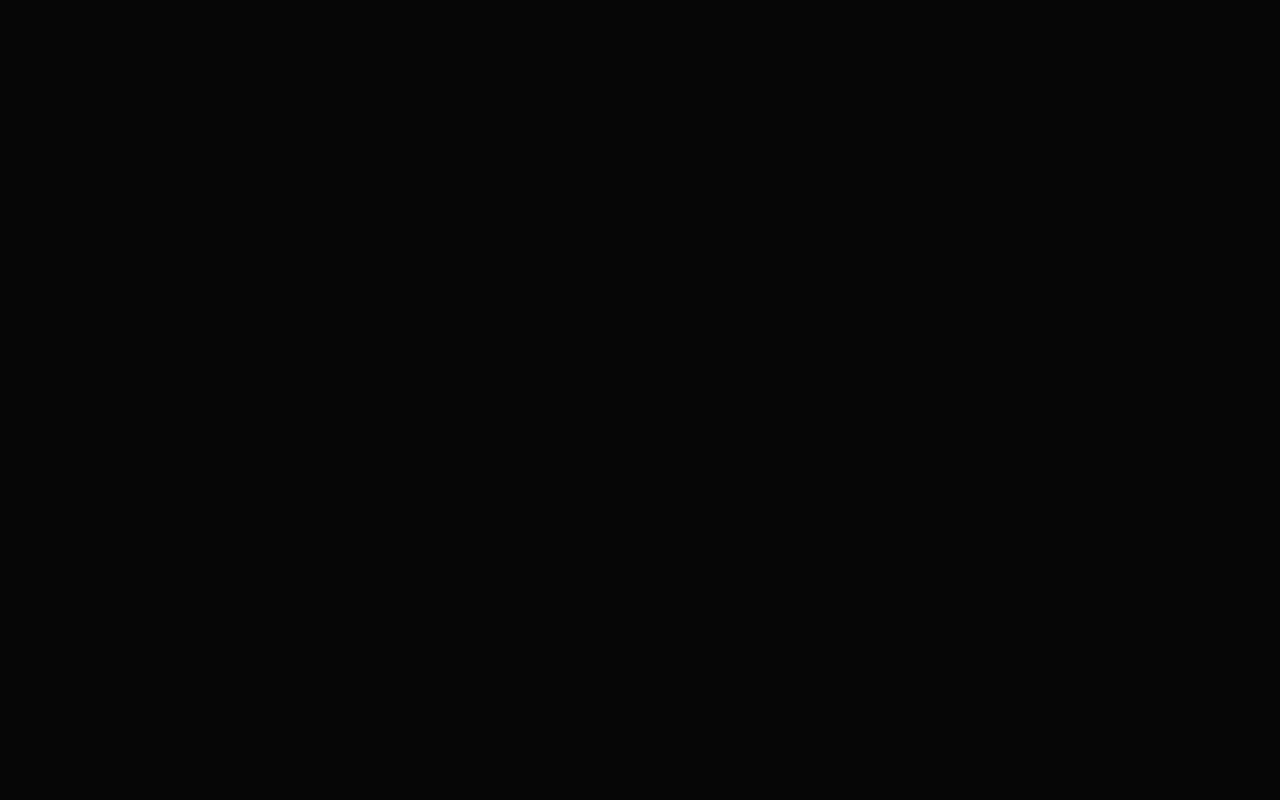
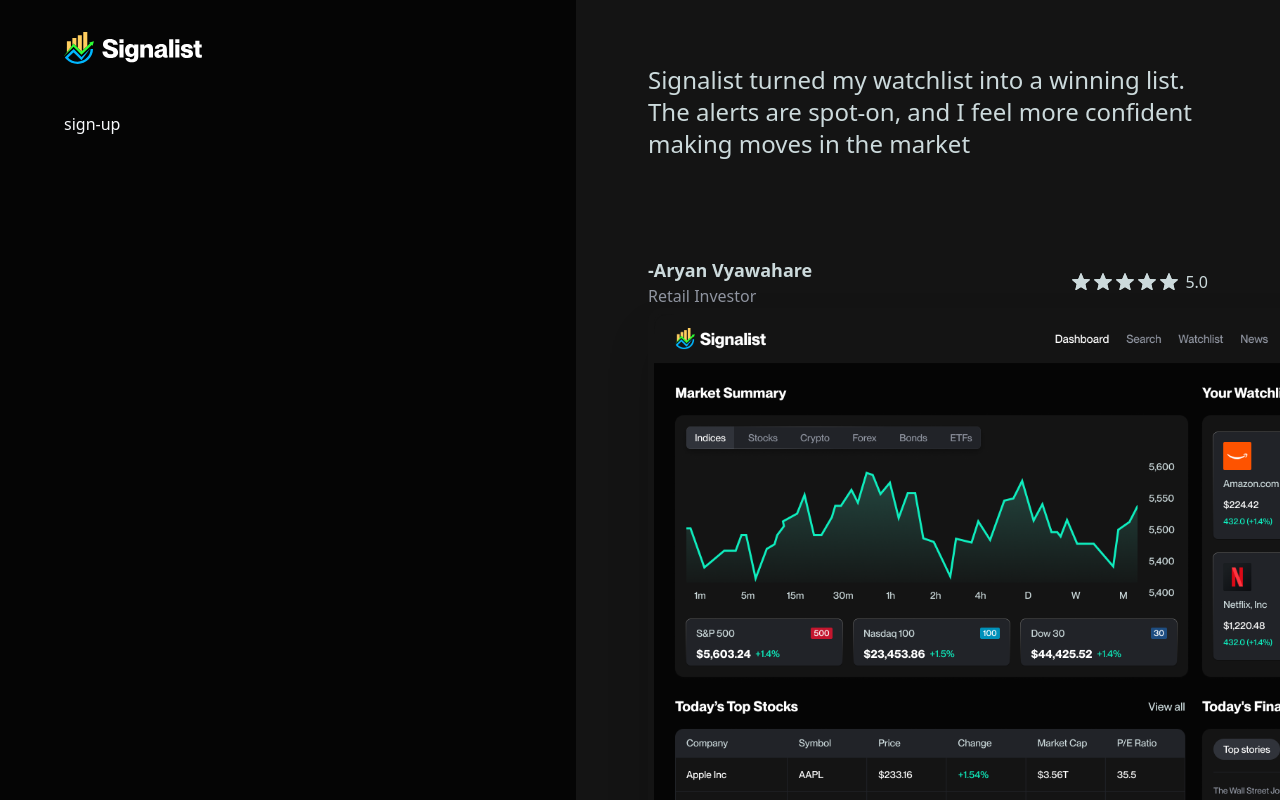
Before and after one commit to AryanAjayVyawahare/Real-time-Stock-Market-App, a Next.js app in the folder stocks-app/: page /sign-up in a window 1280 px wide. Built offline with nearby package versions, Linux system fonts and the light colour scheme.

Commit message:
Working on Sign-up

```diff
--- a/stocks-app/app/(auth)/layout.tsx
+++ b/stocks-app/app/(auth)/layout.tsx
@@ -1,9 +1,44 @@
+import Link from "next/link";
+import Image from "next/image";
 
 
 const Layout = ({ children }: { children: React.ReactNode }) => {
   return (
-    <main className="min-h-screen text-gray-400">
+    <main className="auth-layout">
+         <section className="auth-left-section scrollbar-hide-default">
+                <Link href="/"className="auth-logo">
+                    <Image src= "/assets/icons/logo.svg" alt="Signalist logo" width={140} height={32} className = 'h-8 w-auto'/>
+                </Link>
+                  <div  className="pd-6 lg:pd-8 flex-1">{children}</div>
+         </section>
 
+         <section className="auth-right-section">
+                <div className="z-10 relative lg:mt-4 lg:mb-16">
+                  <blockquote className="auth-blockquote">Signalist turned my watchlist into a winning list. The alerts are spot-on, and I feel more confident making moves in the market</blockquote>
+                </div>
+                <div className="flex item-center justify-between">
+                       <div>
+                        <cite className="auth-testimonial-author">-Aryan Vyawahare</cite>
+                                  <p className="max-md:text-xs text-gray-500">Retail Investor</p>
+                       </div>
+                            <div className="flex items-center gap-0.5">
+                              {[1,2,3,4,5].map((star) => (
+                                <Image
+
+                                  src="/assets/icons/star.svg" alt="Star" key= {star} width={20} height={20} className="h-5 w-5 "/>
+                              ))}
+                              <span className="ml-1 font-medium text-gray-400">5.0</span>
+
+
+
+                            </div>
+                   </div>
+                     <div className=" flex-1 relative">
+                        <Image src="/assets/images/dashboard.png" alt="Dashboard Priview"  width={1440} height={1150} className="auth-dashboard-preview absolute top-0" />
+                     </div>
+
+
+         </section>
     </main>
   );
 };
```
